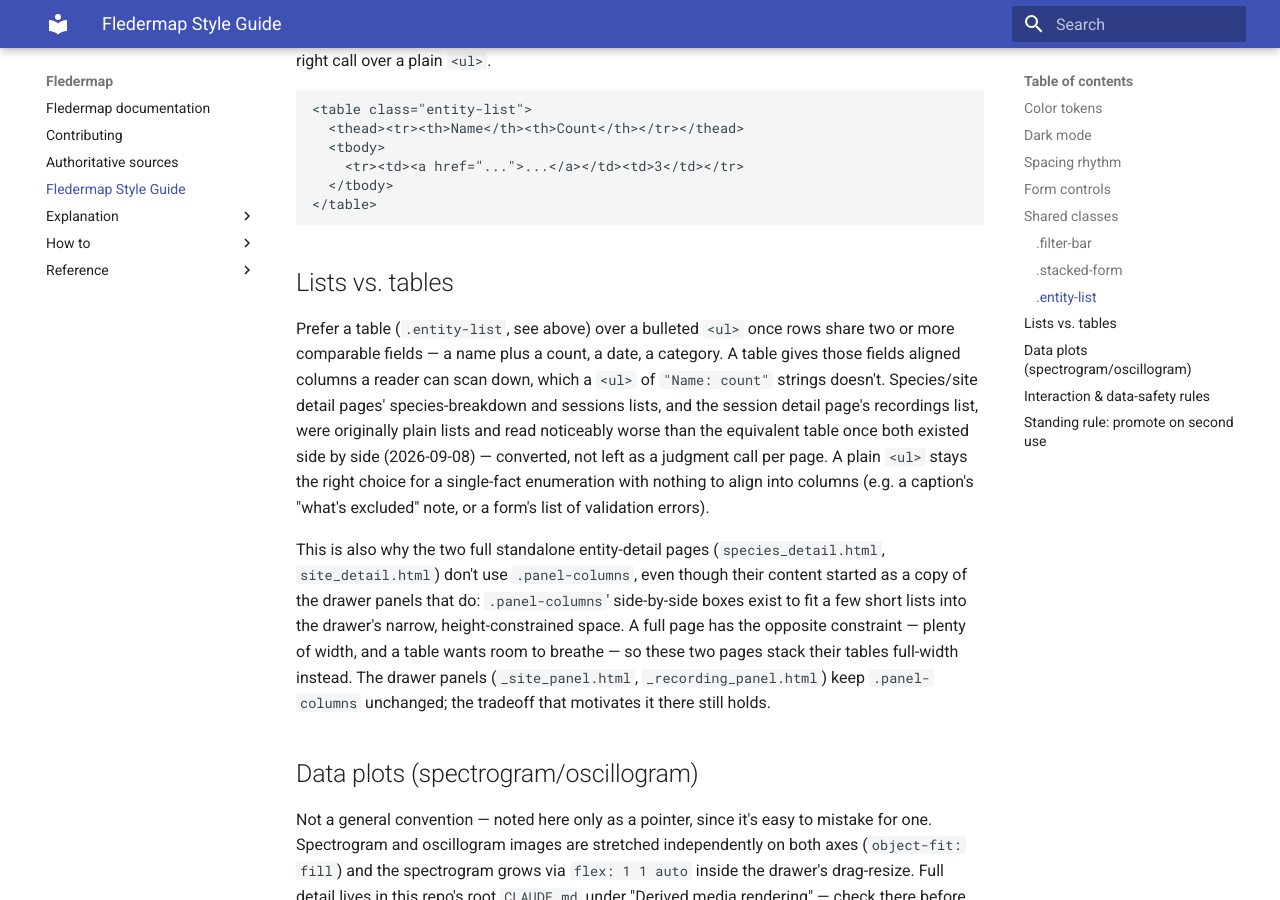
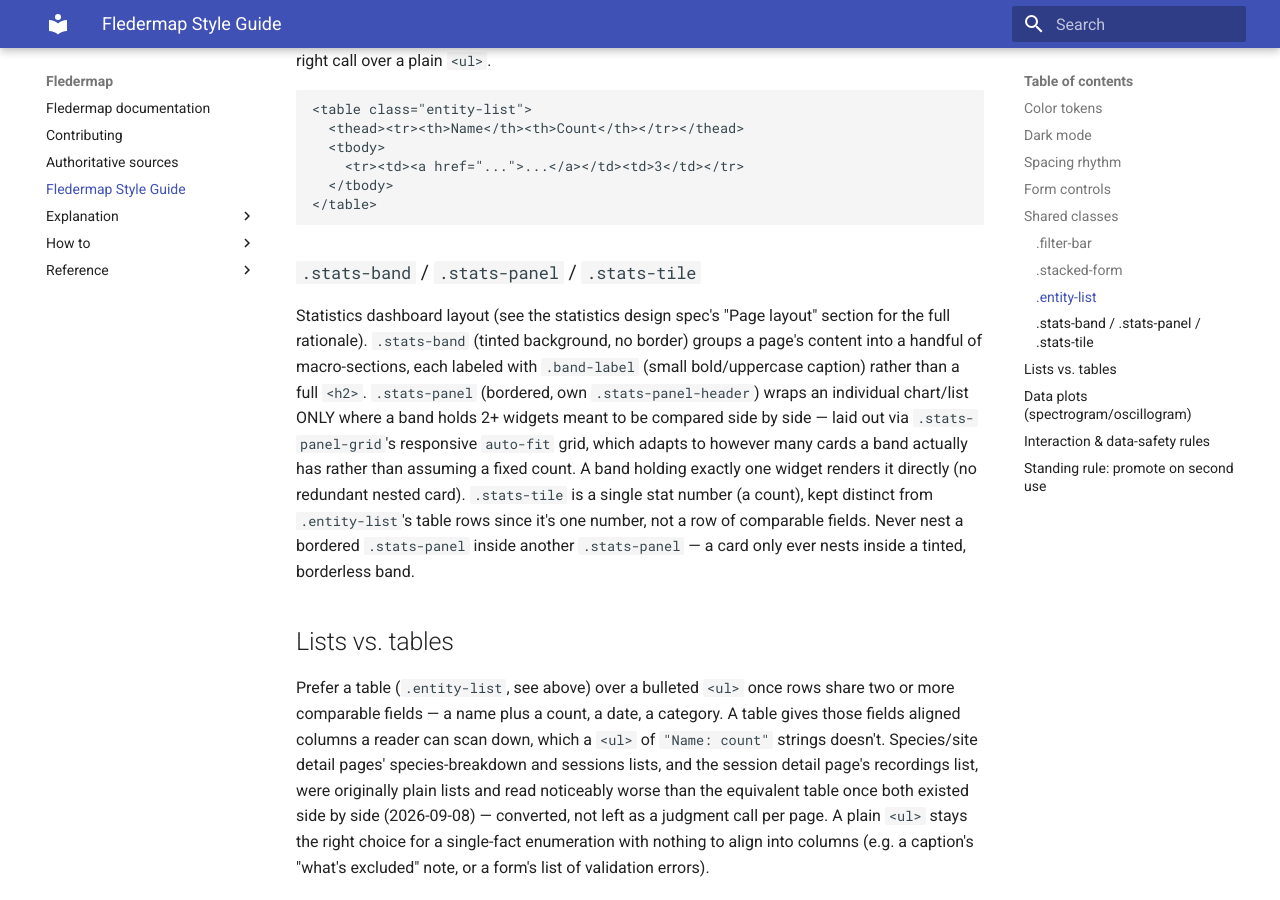
Before and after one commit to bytehexe/fledermap, an MkDocs documentation site: the page built from docs/style-guide.md, in a window 1280 px wide and 900 px high, scrolled down 3818 px. Built offline with MkDocs 1.6.1 and Material for MkDocs 9.7.7, drawn with Linux system fonts in a browser that asks for light colours.

Commit message:
feat: statistics dashboard CSS (bands + selective cards)
Co-Authored-By: Claude Sonnet 5 <noreply@anthropic.com>
Claude-Session: https://claude.ai/code/session_01U8jV7Fg9eewjwTnXJZYyG9

````diff
--- a/docs/style-guide.md
+++ b/docs/style-guide.md
@@ -155,6 +155,20 @@ the right call over a plain `<ul>`.
 </table>
 ```
 
+### `.stats-band` / `.stats-panel` / `.stats-tile`
+
+Statistics dashboard layout (see the statistics design spec's "Page layout" section for the full
+rationale). `.stats-band` (tinted background, no border) groups a page's content into a handful
+of macro-sections, each labeled with `.band-label` (small bold/uppercase caption) rather than a
+full `<h2>`. `.stats-panel` (bordered, own `.stats-panel-header`) wraps an individual chart/list
+ONLY where a band holds 2+ widgets meant to be compared side by side — laid out via
+`.stats-panel-grid`'s responsive `auto-fit` grid, which adapts to however many cards a band
+actually has rather than assuming a fixed count. A band holding exactly one widget renders it
+directly (no redundant nested card). `.stats-tile` is a single stat number (a count), kept
+distinct from `.entity-list`'s table rows since it's one number, not a row of comparable fields.
+Never nest a bordered `.stats-panel` inside another `.stats-panel` — a card only ever nests
+inside a tinted, borderless band.
+
 ## Lists vs. tables
 
 Prefer a table (`.entity-list`, see above) over a bulleted `<ul>` once rows share two or more
````
Also changed, not shown: src/fledermap/web/static/app.css (+16 -0 lines).
